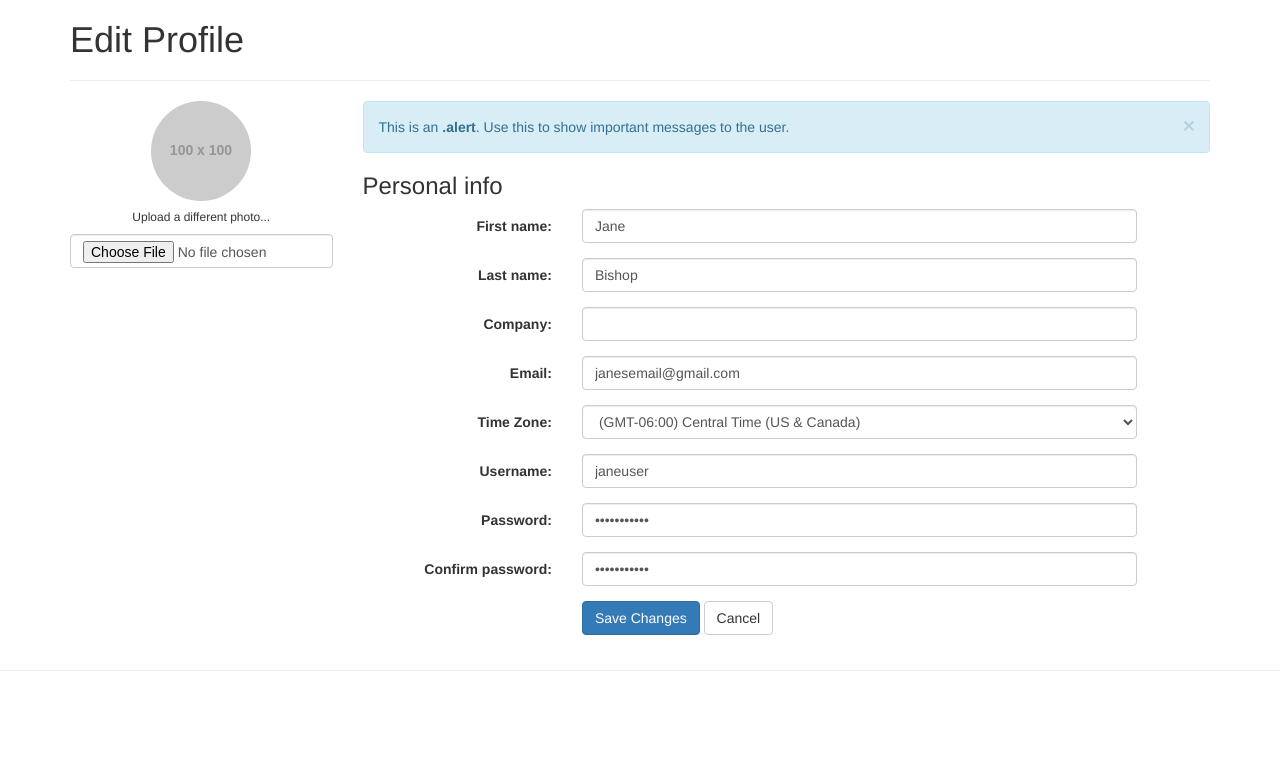
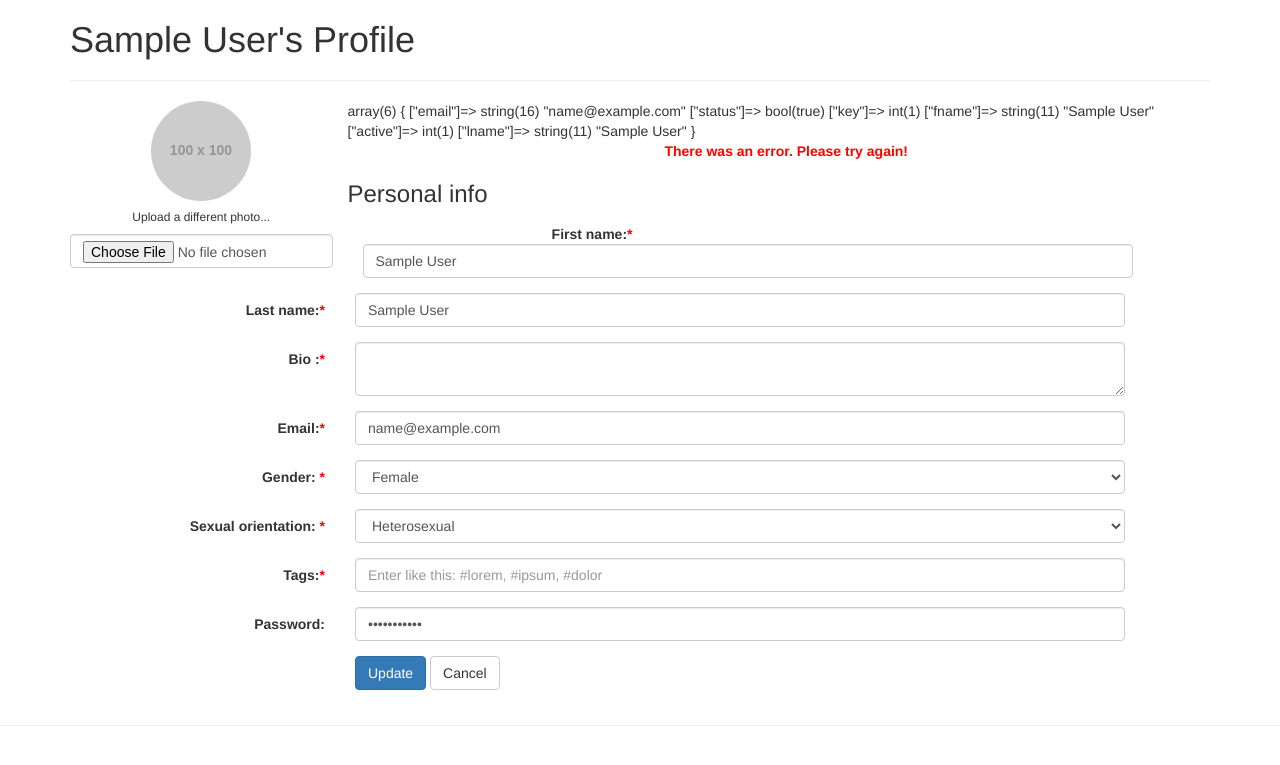
Before and after one commit to rchioreanu/Matcha, a PHP site: page /profile.php?error=1 in a window 1280 px wide. Shown: the top 765 px of the page. Run offline with PHP 8.4, Linux system fonts and the light colour scheme; the visitor is signed in with stand-in values (Sample User, id 1); grey boxes labelled with a size stand in for pictures from a placeholder-image service; some libraries are stand-ins or nearby versions.

Commit message:
Form handel
The form now takes the input, but no pictures yet

```diff
--- a/profile.php
+++ b/profile.php
@@ -10,7 +10,7 @@ session_start();
 $users = new Users();
 ?>
 <div class="container">
-    <h1>Edit Profile</h1>
+	<?php echo "<h1>" . $_SESSION['fname'] . "'s Profile" . "</h1>"; ?>
   	<hr>
 	<div class="row">
       <!-- left column -->
@@ -18,84 +18,93 @@ $users = new Users();
         <div class="text-center">
           <img src="//placehold.it/100" class="avatar img-circle" alt="avatar">
           <h6>Upload a different photo...</h6>
-
           <input type="file" class="form-control">
         </div>
       </div>
-
       <!-- edit form column -->
+			<?php
+				var_dump($_SESSION);
+				if (!$_SESSION['active'])
+					echo '
       <div class="col-md-9 personal-info">
         <div class="alert alert-info alert-dismissable">
           <a class="panel-close close" data-dismiss="alert">×</a>
           <i class="fa fa-coffee"></i>
-          This is an <strong>.alert</strong>. Use this to show important messages to the user.
-        </div>
+          Before you can enjoy <strong>Matcha</strong>, you need to set up your profile.
+		</div>';?>
+		<?php if ($_GET['error'] == true)
+				echo "<p class = 'error'>There was an error. Please try again!</p>"; ?>
         <h3>Personal info</h3>
-
-        <form class="form-horizontal" role="form">
-          <div class="form-group">
+        <form action = "update.php" method = "POST" role = "form" class = "form-horizontal">
+          <div class="form-group required">
             <label class="col-lg-3 control-label">First name:</label>
             <div class="col-lg-8">
-              <input class="form-control" type="text" value="Jane">
+			<input name = "fname" class="form-control" type="text" value="<?php echo $_SESSION['fname']; ?>" required>
             </div>
           </div>
-          <div class="form-group">
+          <div class="form-group required">
             <label class="col-lg-3 control-label">Last name:</label>
             <div class="col-lg-8">
-              <input class="form-control" type="text" value="Bishop">
+			<input name = "lname" class="form-control" type="text" value="<?php echo $_SESSION['lname']; ?>" required>
             </div>
           </div>
-          <div class="form-group">
-            <label class="col-lg-3 control-label">Company:</label>
+          <div class="form-group required">
+            <label class="col-lg-3 control-label">Bio :</label>
             <div class="col-lg-8">
-              <input class="form-control" type="text" value="">
+              <textarea name = "bio" class="form-control" type="paragraph"  value="" required></textarea>
             </div>
           </div>
-          <div class="form-group">
+          <div class="form-group required">
             <label class="col-lg-3 control-label">Email:</label>
             <div class="col-lg-8">
-              <input class="form-control" type="text" value="janesemail@gmail.com">
+			<input name = "email" class="form-control" type="text" value="<?php echo $_SESSION['email']; ?>" required>
             </div>
           </div>
-          <div class="form-group">
-            <label class="col-lg-3 control-label">Time Zone:</label>
+          <div class="form-group required">
+            <label class="col-lg-3 control-label">Gender: </label>
             <div class="col-lg-8">
               <div class="ui-select">
-                <select id="user_time_zone" class="form-control">
-                  <option value="Hawaii">(GMT-10:00) Hawaii</option>
-                  <option value="Alaska">(GMT-09:00) Alaska</option>
-                  <option value="Pacific Time (US &amp; Canada)">(GMT-08:00) Pacific Time (US &amp; Canada)</option>
-                  <option value="Arizona">(GMT-07:00) Arizona</option>
-                  <option value="Mountain Time (US &amp; Canada)">(GMT-07:00) Mountain Time (US &amp; Canada)</option>
-                  <option value="Central Time (US &amp; Canada)" selected="selected">(GMT-06:00) Central Time (US &amp; Canada)</option>
-                  <option value="Eastern Time (US &amp; Canada)">(GMT-05:00) Eastern Time (US &amp; Canada)</option>
-                  <option value="Indiana (East)">(GMT-05:00) Indiana (East)</option>
+                <select name = "gender" id="user_gender" class="form-control">
+                  <option value="f">Female</option>
+                  <option value="m">Male</option>
+                  <option value="o">Other</option>
+                  <option value="a">Did you just assume my gender?</option>
+                  <option value="p">Person</option>
                 </select>
               </div>
             </div>
           </div>
-          <div class="form-group">
-            <label class="col-md-3 control-label">Username:</label>
+          <div class="form-group required">
+            <label class="col-lg-3 control-label">Sexual orientation: </label>
+            <div class="col-lg-8">
+              <div class="ui-select">
+                <select name = "orientation" id="user_orientation" class="form-control">
+                  <option value="h">Heterosexual</option>
+                  <option value="o">Homosexual</option>
+                  <option value="b">Bisexual</option>
+                  <option value="f">I just want to fuck, give me anything!</option>
+                  <option value="a">Asexual</option>
+                  <option value="q">Queer</option>
+                </select>
+              </div>
+            </div>
+          </div>
+          <div class="form-group required">
+            <label class="col-md-3 control-label">Tags:</label>
             <div class="col-md-8">
-              <input class="form-control" type="text" value="janeuser">
+              <input name = "tags" class="form-control" type="text" value="" required placeholder = "Enter like this: #lorem, #ipsum, #dolor">
             </div>
           </div>
           <div class="form-group">
             <label class="col-md-3 control-label">Password:</label>
             <div class="col-md-8">
-              <input class="form-control" type="password" value="11111122333">
-            </div>
-          </div>
-          <div class="form-group">
-            <label class="col-md-3 control-label">Confirm password:</label>
-            <div class="col-md-8">
-              <input class="form-control" type="password" value="11111122333">
+              <input name = "psw" class="form-control" type="password" value="11111122333">
             </div>
           </div>
           <div class="form-group">
             <label class="col-md-3 control-label"></label>
             <div class="col-md-8">
-              <input type="button" class="btn btn-primary" value="Save Changes">
+              <button type="submit" class="btn btn-primary" >Update</button>
               <span></span>
               <input type="reset" class="btn btn-default" value="Cancel">
             </div>
--- a/style.css
+++ b/style.css
@@ -19,3 +19,8 @@
 	 color: red;
 	 font-weight: bold;
  }
+
+ .form-group.required .control-label:after {
+  content:"*";
+  color:red;
+}
--- a/users.class.php
+++ b/users.class.php
@@ -80,5 +80,16 @@ class Users
 			echo $e->getMessage();
 		}
 	}
+	public function getName ($email)
+	{
+		$query = "SELECT * FROM `users` WHERE `email` LIKE '$email';";
+		try {
+			foreach ($this->DB->query($query) as $elem)
+				return array ($elem['First Name'], $elem['Last Name']);
+		}
+		catch (PDOException $e) {
+			echo $e->getMessage();
+		}
+	}
 }
 ?>
```
Also changed, not shown: update.php (added, +14 -0 lines), welcome.php (+6 -1 lines).
